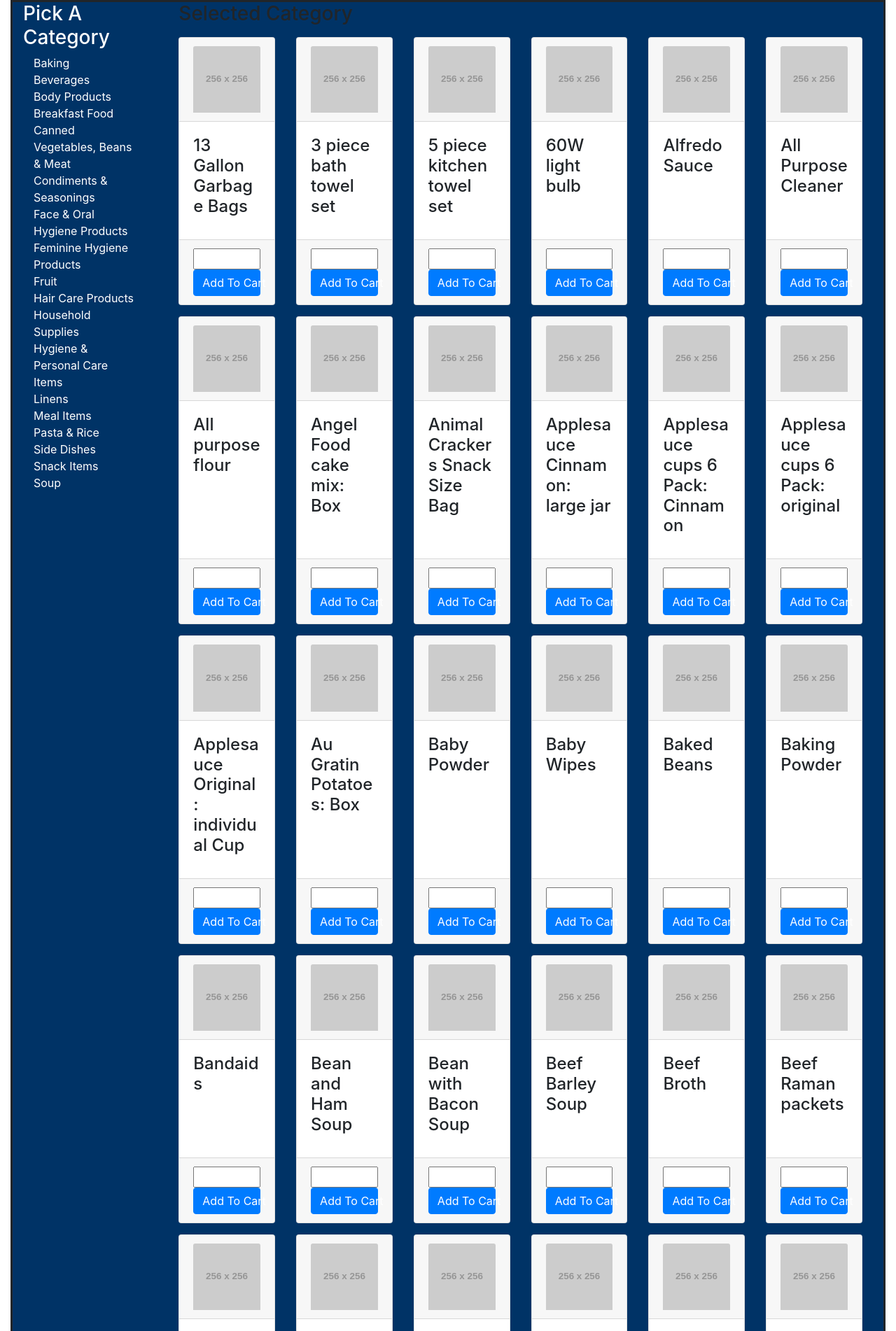
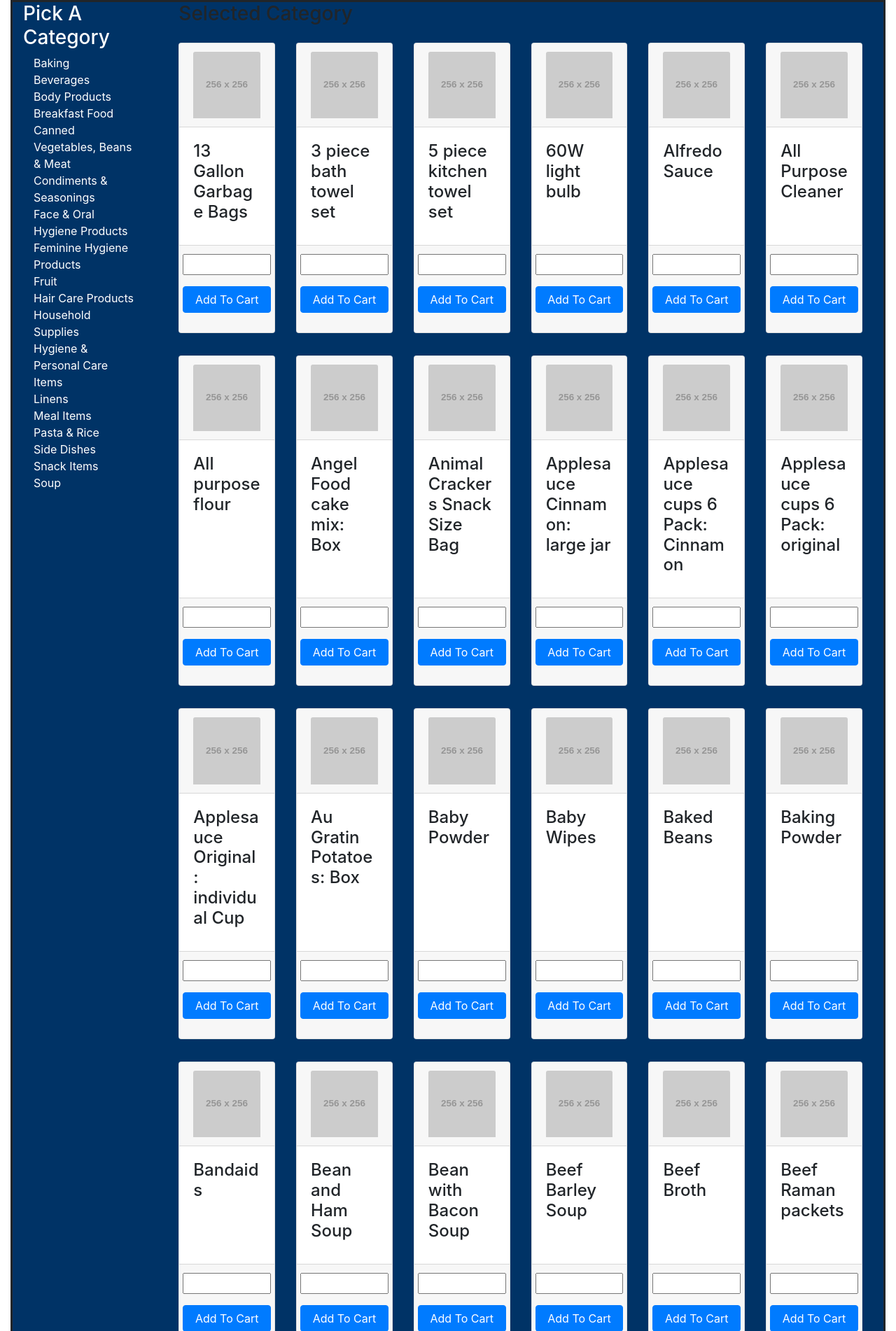
Before and after one commit to BBizzarri/ClarionResourceRoom, a PHP site: page /controller/controller.php?action=shopperHome in a window 1280 px wide. Shown: the part 138-2040 px from the top of the page at 70% size. Run offline with PHP 8.4, Linux system fonts and the light colour scheme; data comes from the database, SQL or seed files in the repository; grey boxes labelled with a size stand in for pictures from a placeholder-image service; some libraries are stand-ins or nearby versions.

Commit message:
Improved card layout and started working on search

```diff
--- a/ResourceRoom/js/main.js
+++ b/ResourceRoom/js/main.js
@@ -1,6 +1,10 @@
 function generalSearch(){
-    let criteria = '';
-    criteria = $('#Criteria').val();
-    document.location = "../controller/controller.php?action=shopperHome&ListType=GeneralSearch&Criteria=" +
-        encodeURIComponent(criteria);
+    var criteria = '';
+    criteria = $(`#Criteria`).val();
+    alert(criteria)
+    document.location="../controller/controller.php?action=shopperHome&ListType=GeneralSearch&Criteria=" + encodeURIComponent(criteria);
 }
+
+function addToCart(button){
+    alert(button.id);
+}
--- a/ResourceRoom/view/index.php
+++ b/ResourceRoom/view/index.php
@@ -24,7 +24,7 @@
                         <div class="row">
                             <?php foreach ($ProductResults as $ProductRow) {
                                 ?>
-                            <div class="col-sm-6 col-md-4 col-lg-3 col-xl-2 py-2">
+                            <div class="col-sm-6 col-md-4 col-lg-4 col-xl-2 py-3">
                                 <div class="card h-100">
                                     <div class="card-header">
                                         <img src="https://dummyimage.com/256x256/000/fff.jpg" class="card-img-top" alt="...">
@@ -33,8 +33,14 @@
                                         <h4 class="card-title"><?php echo htmlspecialchars($ProductRow['NAME']) ?></h4>
                                     </div>
                                     <div class="card-footer d-flex flex-column">
-                                        <input type="number" id="quantity" name="quantity" min="1" max="5">
-                                        <a href="#" class="btn btn-primary">Add To Cart</a>
+                                        <form id="card-form">
+                                            <div class="form-group row flex-column" id="shopperQuantityScroller">
+                                                <input type="number" id="quantity" name="quantity" min="1" max="5">
+                                            </div>
+                                            <div class="form-group row flex-column" id="shopperAddToCartButton">
+                                                <a href="#" id="<?php echo htmlspecialchars($ProductRow['PRODUCTID'])?>" onclick="addToCart(this);" class="btn btn-primary">Add To Cart</a>
+                                            </div>
+                                        </form>
                                     </div>
                                 </div>
                             </div>
--- a/ResourceRoom/view/navInclude.php
+++ b/ResourceRoom/view/navInclude.php
@@ -80,7 +80,7 @@
                     </ul>
                 <form class="form-inline my-2 my-lg-0">
                     <input class="form-control mr-sm-2" type="text" id="Criteria" placeholder="Search" aria-label="Search">
-                    <input class="btn my-2 my-sm-0" type="button" value="Search" onclick="generalSearch()"/>
+                    <input class="btn my-2 my-sm-0" id="searchButton"type="button" value="Search" onclick="generalSearch();"/>
                 </form>
             <div class="dropdown account-dropdown">
                 <button class="btn dropdown-toggle" type="button" data-toggle="dropdown"><img src="../Images/person-icon.png" alt="person" height="40px" width="40px"/></button>
```
